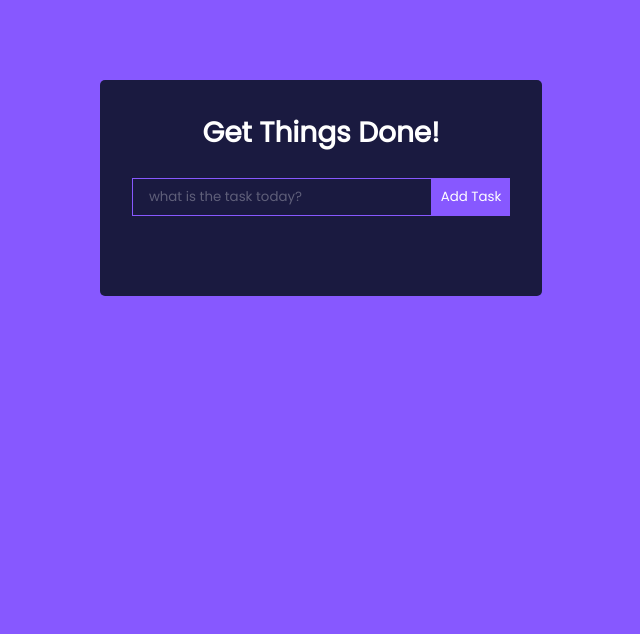
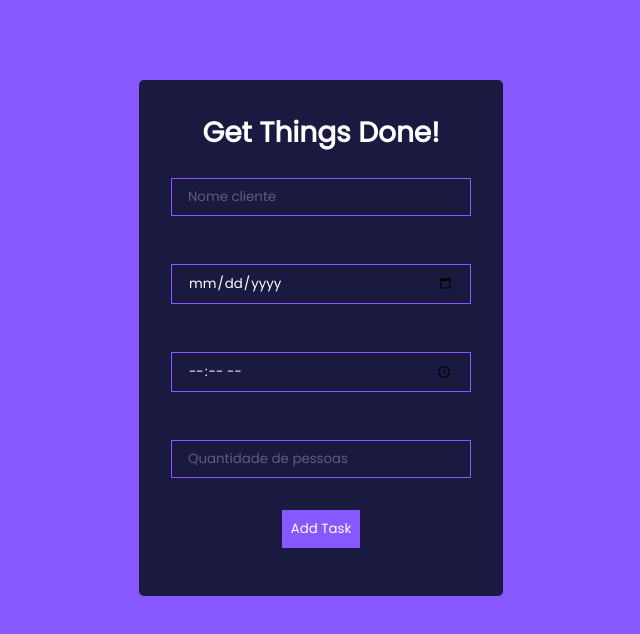
Before and after one commit to Thacianetads/sistema_restaurante, a React (Create React App) app in the folder sistema_restaurante/myproject/: page / in a window 1280 px wide. Shown: the top 634 px of the page, without its empty margins (319-959 px from the left). Built offline with nearby package versions, Linux system fonts and the light colour scheme.

Commit message:
adicionando campos no formulario para reservar mesas

```diff
--- a/sistema_restaurante/myproject/src/components/TodoForm.js
+++ b/sistema_restaurante/myproject/src/components/TodoForm.js
@@ -13,8 +13,21 @@ export const TodoForm = ({addTodo}) => {
     return (
         <form className='TodoForm' onSubmit={handleSubmit}>
             <input type="text" className='todo-input' value={value}
-            placeholder='what is the task today?' onChange=
+            placeholder='Nome cliente' onChange=
             {(e) => setValue(e.target.value)} />
+            <br></br>
+            <input type="date" className='todo-input' value={value}
+            placeholder='Data' onChange=
+            {(e) => setValue(e.target.value)} />
+            <br></br>
+            <input type="time" className='todo-input' value={value}
+            placeholder='Horario' onChange=
+            {(e) => setValue(e.target.value)} />
+            <br></br>
+            <input type="text" className='todo-input' value={value}
+            placeholder='Quantidade de pessoas' onChange=
+            {(e) => setValue(e.target.value)} />
+            <br></br>
             <button type='submit' className='todo-btn'>Add Task</button>
         </form>
     )
```
